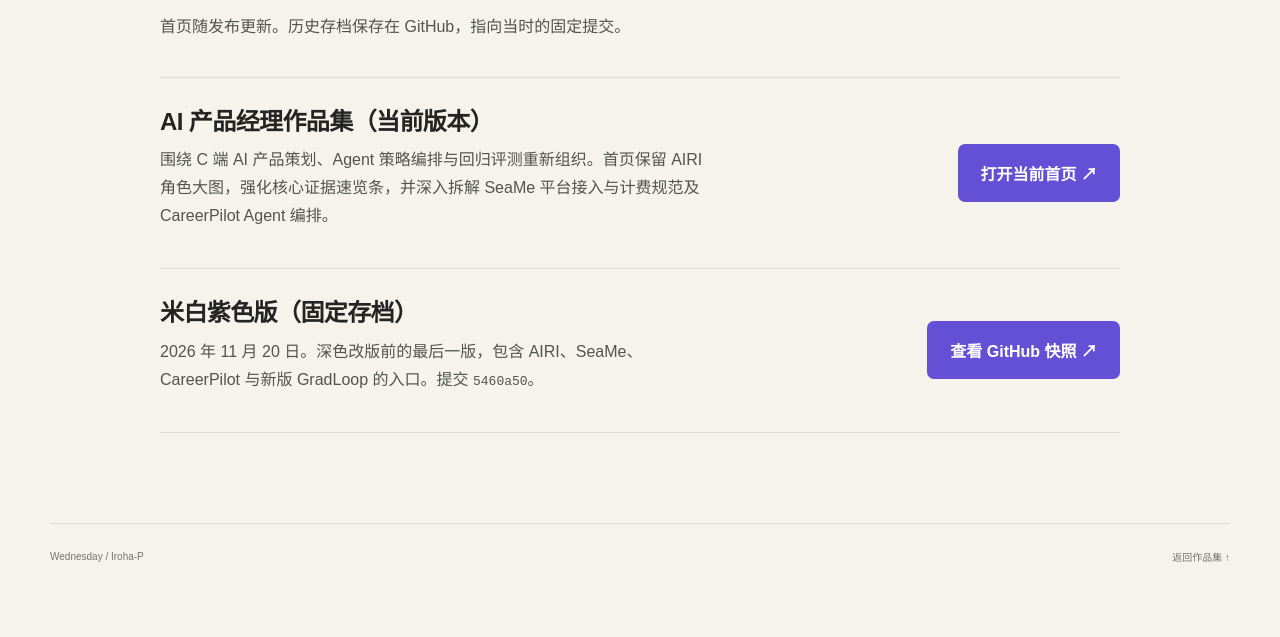
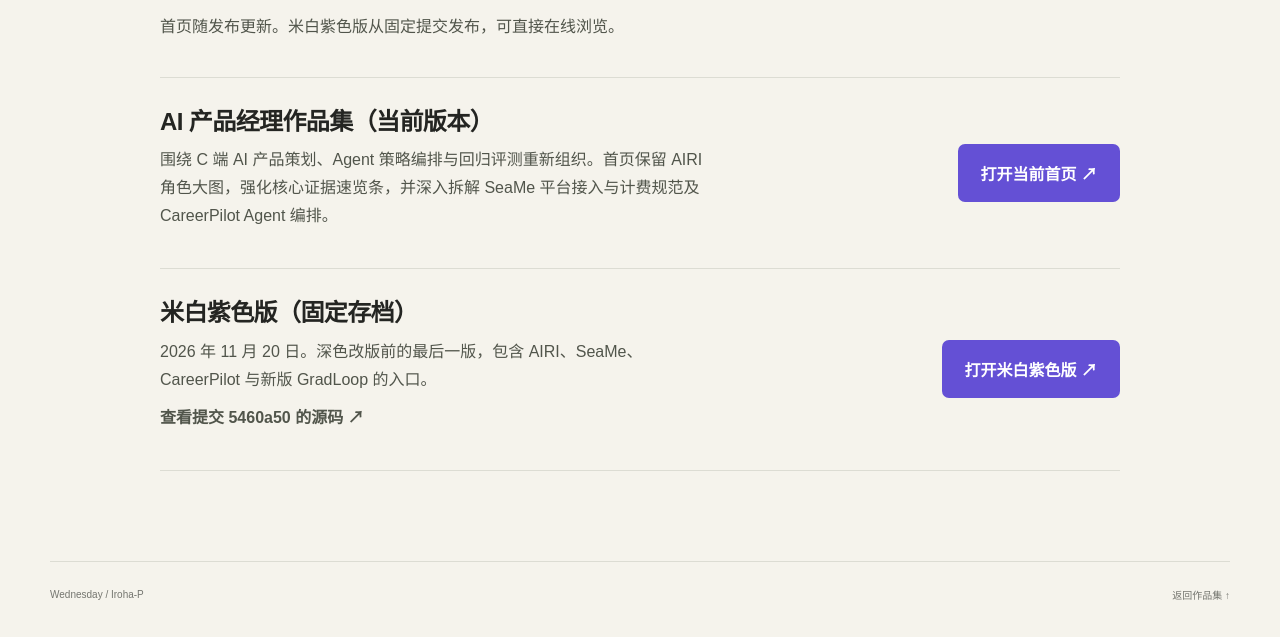
Before and after one commit to Iroha-P/Iroha-P.github.io, a plain HTML site: page history/index.html in a window 1280 px wide. Shown: the part 299-936 px from the top of the page. Before the commit the page ends 898 px from the top, so only its background shows below. Drawn offline with Linux system fonts and the light colour scheme.

Commit message:
Publish the current and cream-purple portfolios side by side

```diff
--- a/history/index.html
+++ b/history/index.html
@@ -17,7 +17,7 @@
   </header>
   <main id="versions" class="wrap history-page">
     <h1>版本历史</h1>
-    <p>首页随发布更新。历史存档保存在 GitHub，指向当时的固定提交。</p>
+    <p>首页随发布更新。米白紫色版从固定提交发布，可直接在线浏览。</p>
     <div class="history-list">
       <article>
         <div class="history-meta">
@@ -29,9 +29,10 @@
       <article>
         <div class="history-meta">
           <h2>米白紫色版（固定存档）</h2>
-          <p>2026 年 11 月 20 日。深色改版前的最后一版，包含 AIRI、SeaMe、CareerPilot 与新版 GradLoop 的入口。提交 <code>5460a50</code>。</p>
+          <p>2026 年 11 月 20 日。深色改版前的最后一版，包含 AIRI、SeaMe、CareerPilot 与新版 GradLoop 的入口。</p>
+          <p><a class="text-link" href="https://github.com/Iroha-P/Iroha-P.github.io/tree/5460a50b876b43fad25f5c81663b7f1f7adb086e">查看提交 5460a50 的源码 ↗</a></p>
         </div>
-        <a class="button primary" href="https://github.com/Iroha-P/Iroha-P.github.io/tree/5460a50b876b43fad25f5c81663b7f1f7adb086e">查看 GitHub 快照 ↗</a>
+        <a class="button primary" href="cream-purple/">打开米白紫色版 ↗</a>
       </article>
     </div>
   </main>
```
Also changed, not shown: 4 other files.
